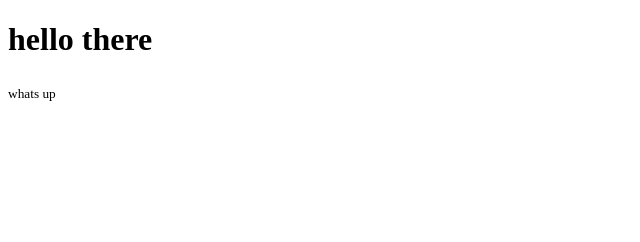
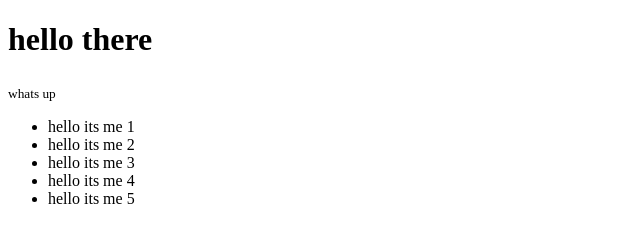
Before and after one commit to GGNAtlaga/gitprac, a plain HTML site: page index.html in a window 1280 px wide. Shown: the whole page, without its empty margins (0-640 px from the left). Drawn offline with Linux system fonts and the light colour scheme.

Commit message:
nag add ng sub
wala lang

```diff
--- a/index.html
+++ b/index.html
@@ -9,5 +9,16 @@
 <body>
     <h1> hello there </h1>
     <sub>whats up</sub>
+
+    <div class="main">
+        <ul>
+            <li class="class-1">hello its me 1</li>
+            <li class="class-2">hello its me 2</li>
+            <li class="class-3">hello its me 3</li>
+            <li class="class-4">hello its me 4</li>
+            <li class="class-5">hello its me 5</li>
+        </ul>
+        <div class="table"></div>
+    </div>
 </body>
 </html>
```
